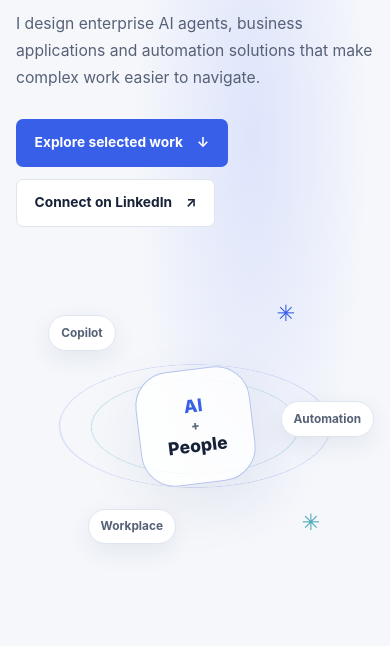
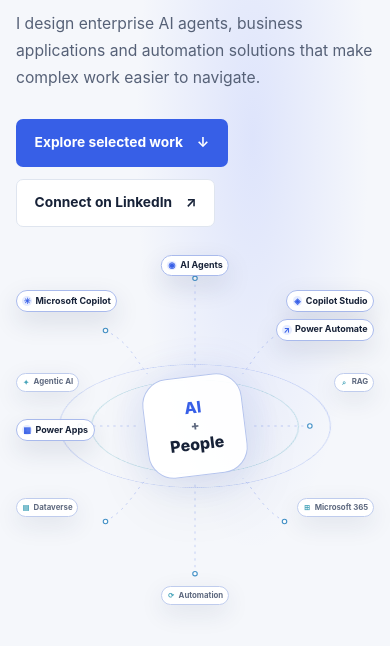
Before and after one commit to keshanabeywardena/keshanabeywardena, a plain HTML site: page docs/index.html in a window 390 px wide. Shown: the part 444-1090 px from the top of the page. Drawn offline with Linux system fonts and the light colour scheme.

Commit message:
Enhance hero technology ecosystem

```diff
--- a/docs/index.html
+++ b/docs/index.html
@@ -51,12 +51,28 @@
         <div class="hero-art" aria-hidden="true">
           <div class="art-orbit orbit-one"></div>
           <div class="art-orbit orbit-two"></div>
+          <svg class="art-network" viewBox="0 0 480 480" focusable="false">
+            <path class="network-path" d="M240 42 C240 88 240 118 240 164 M120 112 C151 127 159 149 176 170 M360 112 C329 127 321 149 304 170 M86 240 C123 240 145 240 166 240 M394 240 C357 240 335 240 314 240 M120 368 C151 350 159 327 176 310 M360 368 C329 350 321 327 304 310 M240 438 C240 390 240 359 240 316"></path>
+            <circle class="network-node" cx="240" cy="42" r="3"></circle>
+            <circle class="network-node" cx="120" cy="112" r="3"></circle>
+            <circle class="network-node" cx="360" cy="112" r="3"></circle>
+            <circle class="network-node" cx="86" cy="240" r="3"></circle>
+            <circle class="network-node" cx="394" cy="240" r="3"></circle>
+            <circle class="network-node" cx="120" cy="368" r="3"></circle>
+            <circle class="network-node" cx="360" cy="368" r="3"></circle>
+            <circle class="network-node" cx="240" cy="438" r="3"></circle>
+          </svg>
           <div class="art-core"><span>AI</span><span class="core-plus">+</span><span>People</span></div>
-          <span class="art-label label-one">Copilot</span>
-          <span class="art-label label-two">Automation</span>
-          <span class="art-label label-three">Workplace</span>
-          <span class="art-spark spark-one">✳</span>
-          <span class="art-spark spark-two">✳</span>
+          <span class="ecosystem-pill is-primary pill-ai-agents"><span class="pill-symbol">◉</span>AI Agents</span>
+          <span class="ecosystem-pill is-primary pill-copilot"><span class="pill-symbol">✳</span>Microsoft Copilot</span>
+          <span class="ecosystem-pill is-primary pill-studio"><span class="pill-symbol">◈</span>Copilot Studio</span>
+          <span class="ecosystem-pill is-primary pill-power-apps"><span class="pill-symbol">▦</span>Power Apps</span>
+          <span class="ecosystem-pill is-primary pill-power-automate"><span class="pill-symbol">↗</span>Power Automate</span>
+          <span class="ecosystem-pill is-secondary pill-agentic"><span class="pill-symbol">✦</span>Agentic AI</span>
+          <span class="ecosystem-pill is-secondary pill-rag"><span class="pill-symbol">⌕</span>RAG</span>
+          <span class="ecosystem-pill is-secondary pill-dataverse"><span class="pill-symbol">▤</span>Dataverse</span>
+          <span class="ecosystem-pill is-secondary pill-m365"><span class="pill-symbol">⊞</span>Microsoft 365</span>
+          <span class="ecosystem-pill is-secondary pill-automation"><span class="pill-symbol">⟳</span>Automation</span>
         </div>
         <a class="scroll-cue" href="#about"><span aria-hidden="true"></span> Scroll to explore</a>
       </section>
--- a/docs/styles.css
+++ b/docs/styles.css
@@ -208,20 +208,31 @@ html[data-theme="dark"] .button-primary { color: #10172a; }
 .button-quiet { border-color: var(--line); background: var(--surface); color: var(--ink); }
 .button-quiet:hover { border-color: var(--accent); }
 
-.hero-art { position: relative; display: grid; width: min(100%, 480px); aspect-ratio: 1; justify-self: end; place-items: center; }
+.hero-art { position: relative; display: grid; width: min(100%, 480px); aspect-ratio: 1; justify-self: end; place-items: center; isolation: isolate; }
 .art-orbit { position: absolute; width: 76%; aspect-ratio: 1; border: 1px solid color-mix(in srgb, var(--accent) 25%, transparent); border-radius: 50%; }
 .orbit-one { transform: rotateX(63deg) rotate(-30deg); }
 .orbit-two { width: 58%; border-color: color-mix(in srgb, #48a5ba 35%, transparent); transform: rotateX(63deg) rotate(34deg); }
-.art-core { display: flex; width: 145px; height: 145px; flex-direction: column; align-items: center; justify-content: center; border: 1px solid color-mix(in srgb, var(--accent) 25%, var(--line)); border-radius: 34px; background: color-mix(in srgb, var(--surface) 80%, transparent); box-shadow: var(--shadow); font-family: var(--font-heading); font-size: 1.28rem; font-weight: 800; line-height: 1.3; transform: rotate(-7deg); }
+.art-network { position: absolute; z-index: 1; inset: 0; width: 100%; height: 100%; overflow: visible; pointer-events: none; }
+.network-path { fill: none; stroke: color-mix(in srgb, var(--accent) 30%, transparent); stroke-width: 1.1; stroke-dasharray: 3 6; stroke-linecap: round; }
+.network-node { fill: var(--surface); stroke: color-mix(in srgb, #48a5ba 72%, var(--accent)); stroke-width: 1.5; }
+.art-core { position: relative; z-index: 3; display: flex; width: 145px; height: 145px; flex-direction: column; align-items: center; justify-content: center; border: 1px solid color-mix(in srgb, var(--accent) 25%, var(--line)); border-radius: 34px; background: color-mix(in srgb, var(--surface) 92%, transparent); box-shadow: var(--shadow), 0 0 44px color-mix(in srgb, var(--accent) 13%, transparent); font-family: var(--font-heading); font-size: 1.28rem; font-weight: 800; line-height: 1.3; transform: rotate(-7deg); }
 .art-core span:first-child { color: var(--accent); }
 .core-plus { color: var(--muted); font-size: .8rem; }
-.art-label { position: absolute; padding: .43rem .75rem; border: 1px solid var(--line); border-radius: 30px; background: var(--surface); box-shadow: 0 8px 24px rgba(29, 47, 86, .08); color: var(--ink-soft); font-size: .74rem; font-weight: 700; }
-.label-one { top: 19%; left: 12%; }
-.label-two { top: 43%; right: 2%; }
-.label-three { bottom: 17%; left: 20%; }
-.art-spark { position: absolute; color: var(--accent); font-size: 1.4rem; }
-.spark-one { top: 13%; right: 22%; }
-.spark-two { right: 15%; bottom: 18%; color: #4ea8b6; }
+.ecosystem-pill { position: absolute; z-index: 2; display: inline-flex; max-width: calc(100% - .5rem); align-items: center; gap: .38rem; padding: .42rem .65rem; border: 1px solid color-mix(in srgb, var(--accent) 19%, var(--line)); border-radius: 30px; background: color-mix(in srgb, var(--surface) 94%, transparent); box-shadow: 0 8px 24px rgba(29, 47, 86, .1); color: var(--ink-soft); font-size: .69rem; font-weight: 700; line-height: 1.2; white-space: nowrap; }
+.ecosystem-pill.is-primary { border-color: color-mix(in srgb, var(--accent) 32%, var(--line)); box-shadow: 0 10px 26px rgba(29, 47, 86, .13); color: var(--ink); font-size: .74rem; }
+.ecosystem-pill.is-secondary { padding: .33rem .52rem; color: var(--muted); font-size: .59rem; }
+.pill-symbol { display: inline-grid; width: 1.15em; height: 1.15em; flex: 0 0 auto; place-items: center; border-radius: 50%; background: var(--accent-wash); color: var(--accent); font-size: .92em; line-height: 1; }
+.is-secondary .pill-symbol { background: transparent; color: #48a5ba; }
+.pill-ai-agents { top: 2%; left: 50%; transform: translateX(-50%); }
+.pill-copilot { top: 19%; left: 0; }
+.pill-studio { top: 19%; right: 0; }
+.pill-power-apps { top: 50%; left: 0; }
+.pill-power-automate { top: 50%; right: 0; }
+.pill-agentic { top: 36%; left: 7%; }
+.pill-rag { top: 36%; right: 8%; }
+.pill-dataverse { top: 73%; left: 6%; }
+.pill-m365 { top: 73%; right: 5%; }
+.pill-automation { bottom: 2%; left: 50%; transform: translateX(-50%); }
 .scroll-cue { position: absolute; bottom: 2.5rem; left: 0; display: inline-flex; align-items: center; gap: .7rem; color: var(--muted); font-size: .72rem; font-weight: 600; text-decoration: none; }
 .scroll-cue span { width: 1px; height: 27px; background: var(--accent); }
 
@@ -324,7 +335,12 @@ html[data-theme="dark"] .button-primary { color: #10172a; }
   .primary-nav a { font-size: .76rem; }
   .hero { min-height: 610px; }
   .hero-art { width: 100%; }
-  .art-core { width: 125px; height: 125px; }
+  .art-core { width: 112px; height: 112px; }
+  .ecosystem-pill { gap: .28rem; padding: .34rem .48rem; font-size: .62rem; }
+  .ecosystem-pill.is-primary { font-size: .65rem; }
+  .ecosystem-pill.is-secondary { padding: .28rem .4rem; font-size: .55rem; }
+  .pill-copilot, .pill-studio { top: 12%; }
+  .pill-power-automate { top: 21%; }
   .work-grid { grid-template-columns: repeat(2, minmax(0, 1fr)); }
   .expertise-grid { grid-template-columns: repeat(2, minmax(0, 1fr)); }
   .delivery-grid { grid-template-columns: repeat(3, minmax(0, 1fr)); }
@@ -347,9 +363,19 @@ html[data-theme="dark"] .button-primary { color: #10172a; }
   .hero h1 { font-size: clamp(3.2rem, 15vw, 5.3rem); }
   .hero-description { font-size: .98rem; }
   .hero-art { width: min(100%, 390px); justify-self: center; margin-top: .8rem; }
-  .art-core { width: 115px; height: 115px; font-size: 1.1rem; }
-  .label-one { left: 9%; }
-  .label-two { right: 0; }
+  .art-core { width: 100px; height: 100px; border-radius: 26px; font-size: 1rem; }
+  .ecosystem-pill { gap: .22rem; padding: .28rem .34rem; font-size: .53rem; }
+  .ecosystem-pill.is-primary { font-size: .56rem; }
+  .ecosystem-pill.is-secondary { padding: .24rem .3rem; font-size: .49rem; }
+  .pill-copilot, .pill-studio { top: 12%; }
+  .pill-power-apps { top: 48%; }
+  .pill-power-automate { top: 20%; }
+  .pill-agentic, .pill-rag { top: 35%; }
+  .pill-dataverse, .pill-m365 { top: 70%; }
+  .pill-copilot, .pill-power-apps, .pill-agentic, .pill-dataverse { left: 0; }
+  .pill-studio, .pill-power-automate, .pill-rag, .pill-m365 { right: 0; }
+  .pill-automation { bottom: 0; }
+  .network-path { stroke-dasharray: 2 7; }
   .scroll-cue { bottom: 1.3rem; }
   .section { padding-block: 4.5rem; }
   .about-grid, .section-heading, .principles-grid, .technology-grid, .credentials-grid { grid-template-columns: minmax(0, 1fr); gap: 1.5rem; }
```
